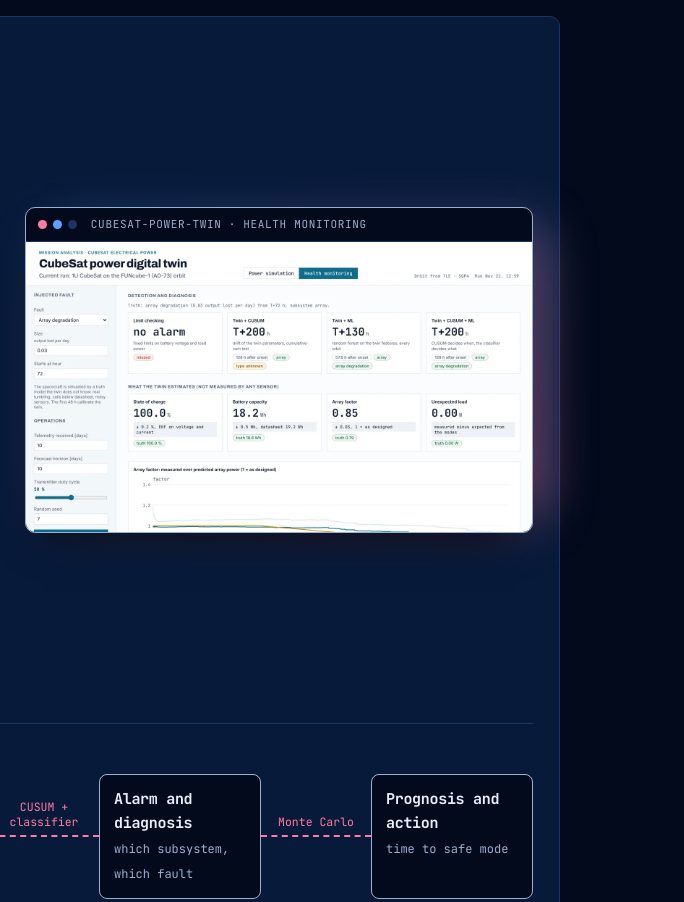
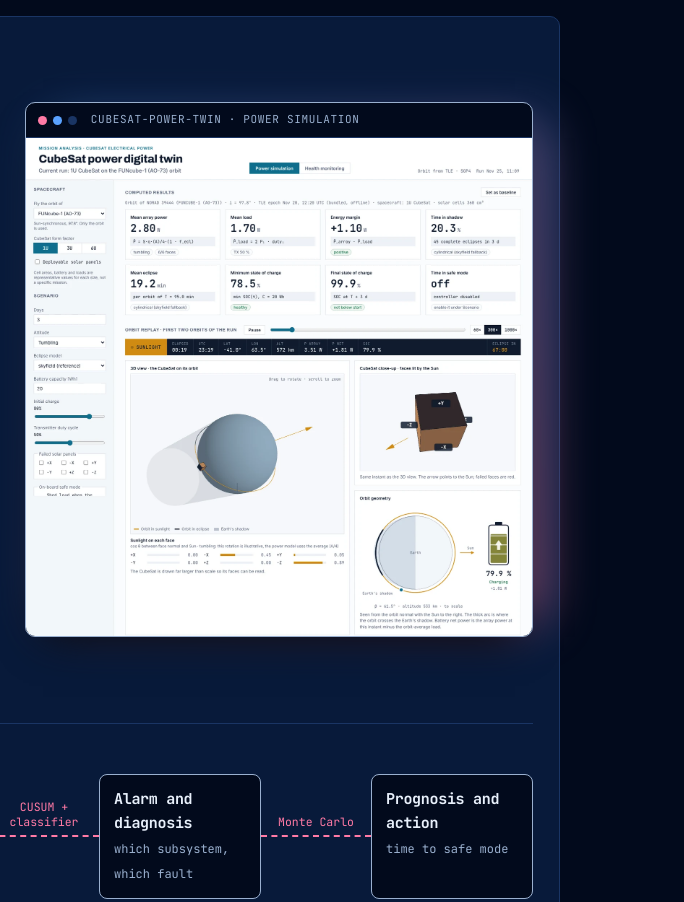
Before and after one commit to matildelucchesi/matildelucchesi.github.io, a plain HTML site: page index.html in a window 1280 px wide. Shown: the part 1232-2134 px from the top of the page, 596-1280 px from the left. Drawn offline with Linux system fonts and the light colour scheme.

Commit message:
Show the redesigned dashboard in the CubeSat power twin section (#4)
Replace the health monitoring screenshot with the new power simulation
view (FUNcube-1 orbit, computed results, orbit replay and 3D views).


Claude-Session: https://claude.ai/code/session_017xRGYm14Ga5cVXFNdrZEYe

Co-authored-by: Claude <noreply@anthropic.com>

```diff
--- a/index.html
+++ b/index.html
@@ -318,8 +318,8 @@
         </div>
         <figure class="shot">
           <div class="win">
-            <div class="bar"><i></i><i></i><i></i><span class="mono">cubesat-power-twin · health monitoring</span></div>
-            <img src="img/cubesat-twin-health.webp" width="1400" height="800" loading="lazy" alt="Health monitoring view of the CubeSat power digital twin: an injected solar array degradation, the alarms of four detection methods side by side, and the twin's estimates of state of charge, battery capacity and array factor compared with the truth">
+            <div class="bar"><i></i><i></i><i></i><span class="mono">cubesat-power-twin · power simulation</span></div>
+            <img src="img/cubesat-twin-dashboard.webp" width="1400" height="1379" loading="lazy" alt="Power simulation view of the CubeSat power digital twin for a 1U CubeSat on the FUNcube-1 orbit: computed results such as mean array power, energy margin, eclipse time and minimum state of charge, an orbit replay bar, a 3D view of the CubeSat in Earth's shadow, a close-up of which faces the Sun lights and the orbit geometry with the battery charge">
           </div>
         </figure>
         <div class="flow four" aria-label="How the digital twin works">
```
Also changed, not shown: img/cubesat-twin-dashboard.webp (added), img/cubesat-twin-health.webp (deleted).
